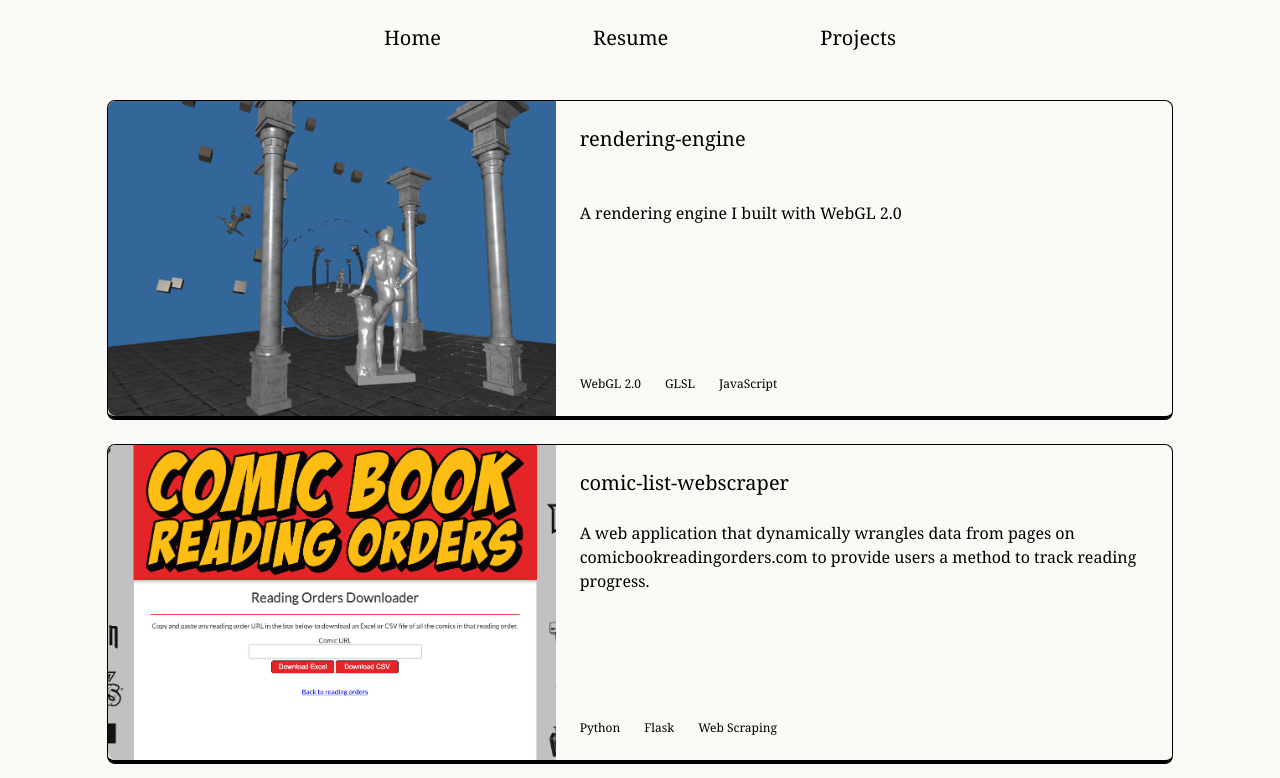
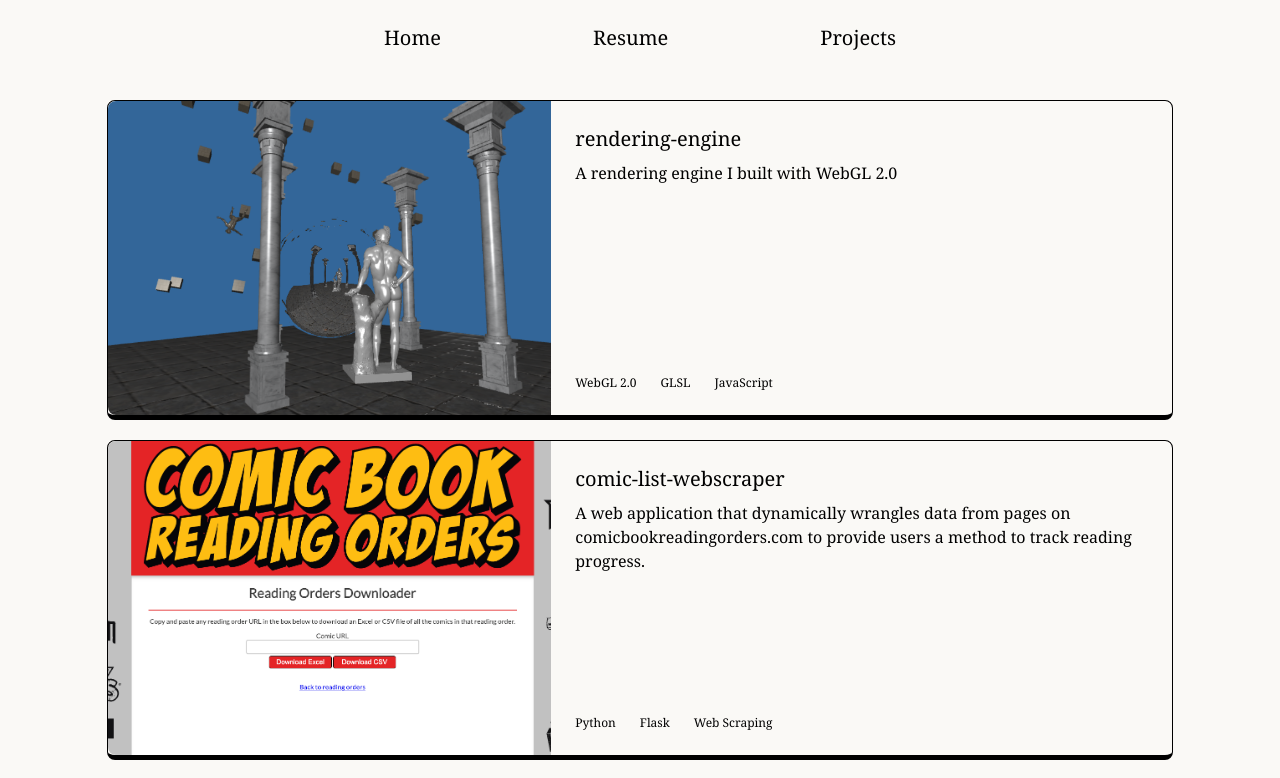
Before and after one commit to jacob-armiger/react-portfolio-site, a Next.js app: page /projects in a window 1280 px wide. Shown: the top 778 px of the page. Built offline with nearby package versions, Linux system fonts and the light colour scheme.

Commit message:
Update Card component styling

```diff
--- a/src/components/Card.js
+++ b/src/components/Card.js
@@ -1,15 +1,19 @@
 export default function Card({ project }) {
     return (
-    <a href={project.link} target="_blank" className="mx-4 flex flex-col rounded-lg hover:cursor-pointer hover:border-1 border border-b-4 border-black lg:m-0 lg:h-52 lg:h-80 lg:w-10/12 lg:flex-row">
+        <a
+            href={project.link}
+            target="_blank"
+            className="flex h-[35rem] w-11/12 flex-col rounded-lg border border-b-[5px] border-black transition-all duration-150 hover:mb-0 hover:translate-y-[5px] hover:cursor-pointer hover:border md:w-8/12 lg:h-80 lg:w-10/12 lg:flex-row"
+        >
             <img
-        className="h-96 rounded-t-lg object-cover lg:max-w-md lg:h-auto lg:rounded-none lg:rounded-l-lg"
+                className="h-96 rounded-t-lg object-cover lg:h-auto lg:w-5/12 lg:rounded-none lg:rounded-l-lg"
                 src={project.image}
                 alt="Screenshot of project"
             />
-      <div className="flex flex-col justify-start justify-between p-6">
+            <div className="flex flex-1 flex-col p-3 lg:p-6">
                 <p className="mb-2 text-xl font-medium">{project.name}</p>
-        <p className="mb-4 text-base lg:mb-28">{project.description}</p>
-        <div className="flex flex-row space-x-6 text-xs ">
+                <p className="text-base">{project.description}</p>
+                <div className="mt-auto flex flex-row gap-6 text-xs">
                     {project.technologies.map((tech) => (
                         <p key={tech}>{tech}</p>
                     ))}
--- a/src/pages/projects.js
+++ b/src/pages/projects.js
@@ -29,7 +29,7 @@ export default function Projects() {
   ];
 
   return (
-    <div className="mt-12 flex flex-col items-center space-y-6">
+        <div className="my-12 flex flex-col items-center gap-5">
       {projects.map((project_data) => (
         <Card key={project_data.name} project={project_data} />
       ))}
```
Lines whose indentation alone changed are shown as unchanged.
